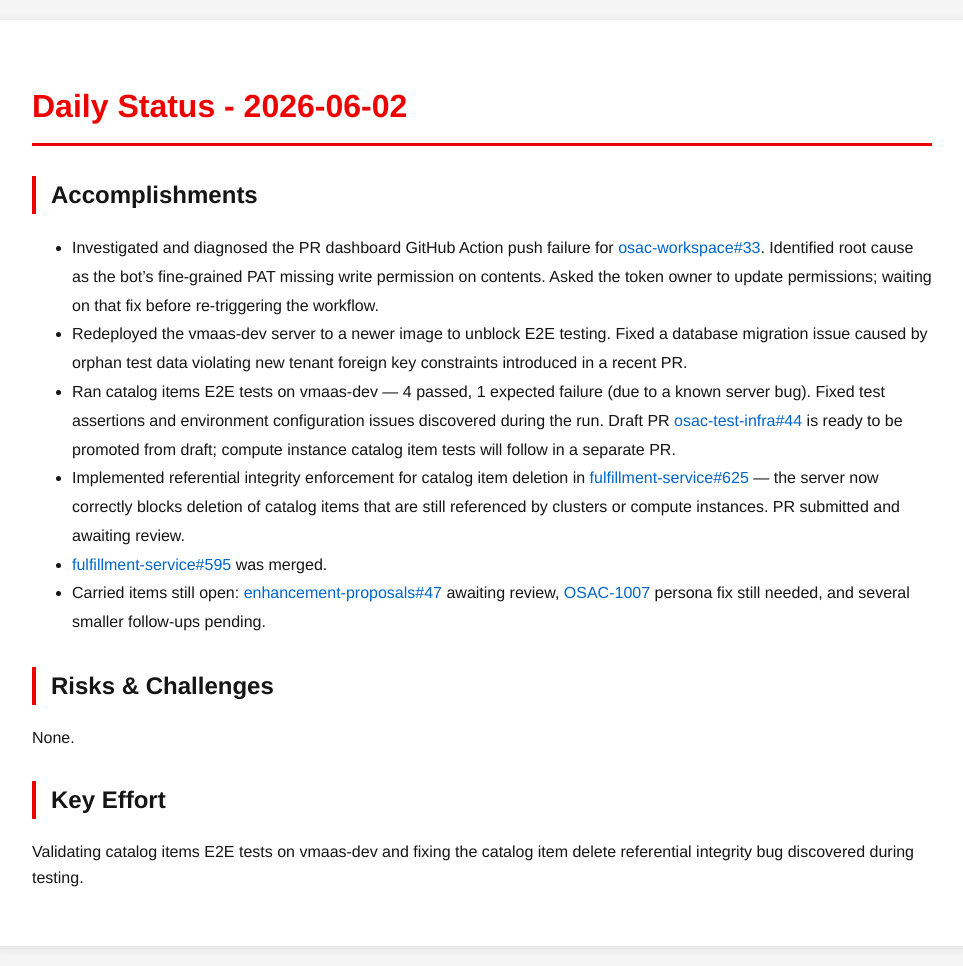
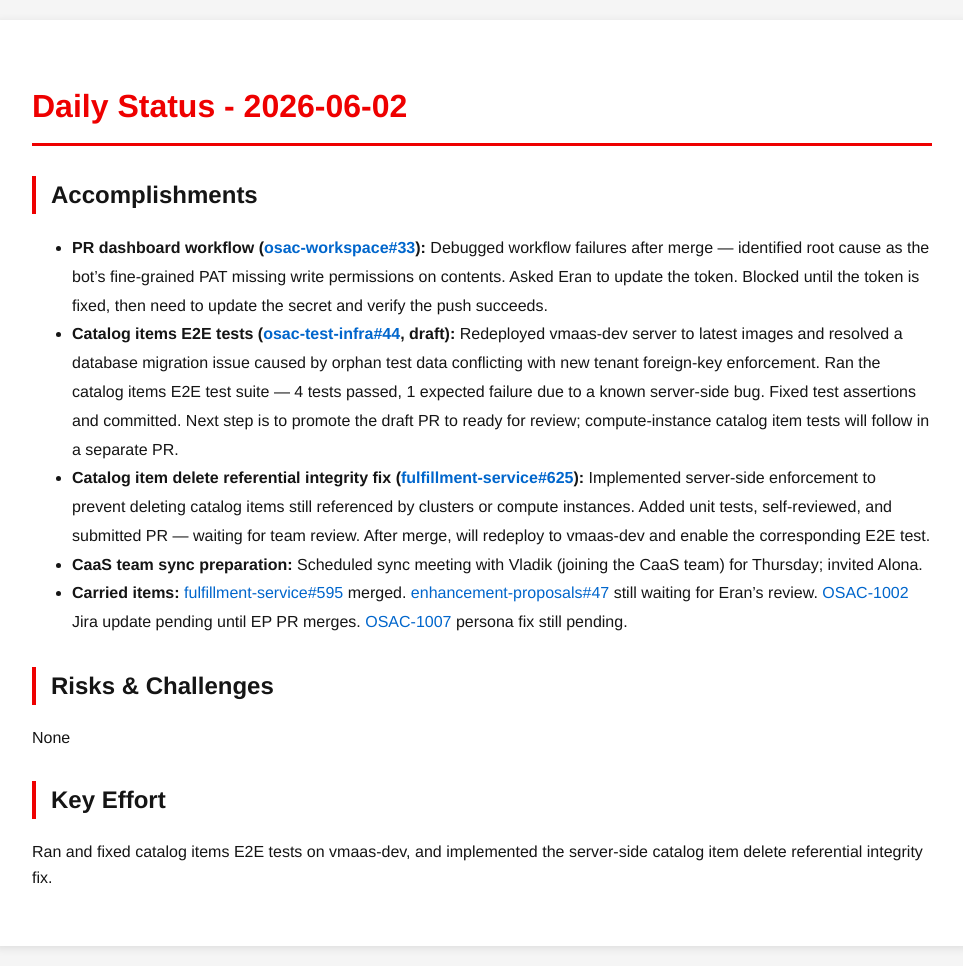
Before and after one commit to tzvatot/daily-status, a Jekyll site: the page built from 2026-06-02.md, in a window 1280 px wide. Shown: the whole page, without its empty margins (158-1121 px from the left). Built offline with Jekyll 4.4.1, drawn with Linux system fonts in a browser that asks for light colours.

Commit message:
Daily status update - 2026-06-02

```diff
--- a/2026-06-02.md
+++ b/2026-06-02.md
@@ -7,15 +7,14 @@ date: 2026-06-02
 # Daily Status - 2026-06-02
 
 ## Accomplishments
-- Investigated and diagnosed the PR dashboard GitHub Action push failure for [osac-workspace#33](https://github.com/osac-project/osac-workspace/pull/33). Identified root cause as the bot's fine-grained PAT missing write permission on contents. Asked the token owner to update permissions; waiting on that fix before re-triggering the workflow.
-- Redeployed the vmaas-dev server to a newer image to unblock E2E testing. Fixed a database migration issue caused by orphan test data violating new tenant foreign key constraints introduced in a recent PR.
-- Ran catalog items E2E tests on vmaas-dev — 4 passed, 1 expected failure (due to a known server bug). Fixed test assertions and environment configuration issues discovered during the run. Draft PR [osac-test-infra#44](https://github.com/osac-project/osac-test-infra/pull/44) is ready to be promoted from draft; compute instance catalog item tests will follow in a separate PR.
-- Implemented referential integrity enforcement for catalog item deletion in [fulfillment-service#625](https://github.com/osac-project/fulfillment-service/pull/625) — the server now correctly blocks deletion of catalog items that are still referenced by clusters or compute instances. PR submitted and awaiting review.
-- [fulfillment-service#595](https://github.com/osac-project/fulfillment-service/pull/595) was merged.
-- Carried items still open: [enhancement-proposals#47](https://github.com/osac-project/enhancement-proposals/pull/47) awaiting review, [OSAC-1007](https://redhat.atlassian.net/browse/OSAC-1007) persona fix still needed, and several smaller follow-ups pending.
+- **PR dashboard workflow ([osac-workspace#33](https://github.com/osac-project/osac-workspace/pull/33)):** Debugged workflow failures after merge — identified root cause as the bot's fine-grained PAT missing write permissions on contents. Asked Eran to update the token. Blocked until the token is fixed, then need to update the secret and verify the push succeeds.
+- **Catalog items E2E tests ([osac-test-infra#44](https://github.com/osac-project/osac-test-infra/pull/44), draft):** Redeployed vmaas-dev server to latest images and resolved a database migration issue caused by orphan test data conflicting with new tenant foreign-key enforcement. Ran the catalog items E2E test suite — 4 tests passed, 1 expected failure due to a known server-side bug. Fixed test assertions and committed. Next step is to promote the draft PR to ready for review; compute-instance catalog item tests will follow in a separate PR.
+- **Catalog item delete referential integrity fix ([fulfillment-service#625](https://github.com/osac-project/fulfillment-service/pull/625)):** Implemented server-side enforcement to prevent deleting catalog items still referenced by clusters or compute instances. Added unit tests, self-reviewed, and submitted PR — waiting for team review. After merge, will redeploy to vmaas-dev and enable the corresponding E2E test.
+- **CaaS team sync preparation:** Scheduled sync meeting with Vladik (joining the CaaS team) for Thursday; invited Alona.
+- **Carried items:** [fulfillment-service#595](https://github.com/osac-project/fulfillment-service/pull/595) merged. [enhancement-proposals#47](https://github.com/osac-project/enhancement-proposals/pull/47) still waiting for Eran's review. [OSAC-1002](https://redhat.atlassian.net/browse/OSAC-1002) Jira update pending until EP PR merges. [OSAC-1007](https://redhat.atlassian.net/browse/OSAC-1007) persona fix still pending.
 
 ## Risks & Challenges
-None.
+None
 
 ## Key Effort
-Validating catalog items E2E tests on vmaas-dev and fixing the catalog item delete referential integrity bug discovered during testing.
+Ran and fixed catalog items E2E tests on vmaas-dev, and implemented the server-side catalog item delete referential integrity fix.
```
